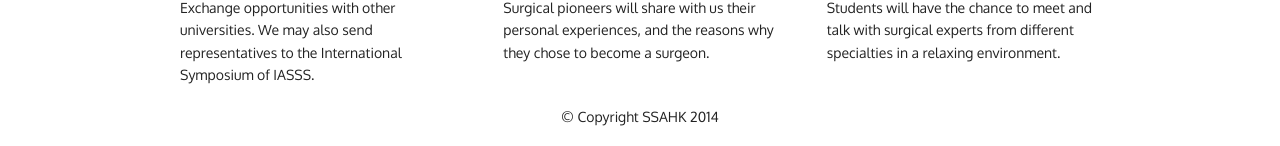
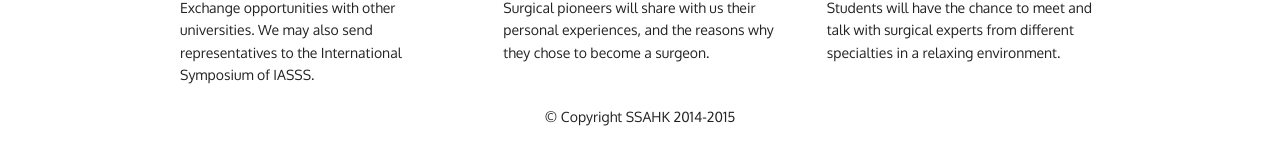
Before and after one commit to SSAHK/ssahk.github.io, a Jekyll site: the page built from home.html, in a window 1280 px wide. Shown: the part 963-1109 px from the top of the page. Built offline with Jekyll 4.4.1, drawn with Linux system fonts in a browser that asks for light colours; Markdown is read by kramdown in place of the engine named in the settings.

Commit message:
edit config

```diff
--- a/_config.yml
+++ b/_config.yml
@@ -9,7 +9,7 @@
 description: Student Surgical Association of Hong Kong
 
 # CopyRight Statement of your site (displayed in the footer)
-copyright: © Copyright SSAHK 2014
+copyright: © Copyright SSAHK 2014-2015
 
 # URL of your avatar or profile pic (you could use your GitHub profile pic)
 avatar:
@@ -63,7 +63,7 @@
 
 # Set the Sass partials directory, as we're using @imports
 sass:
-  style: :expanded # You might prefer to minify using :compressed
+  style: :compressed # You might prefer to minify using :compressed
 
 # Use the following plug-ins
 gems:
```
